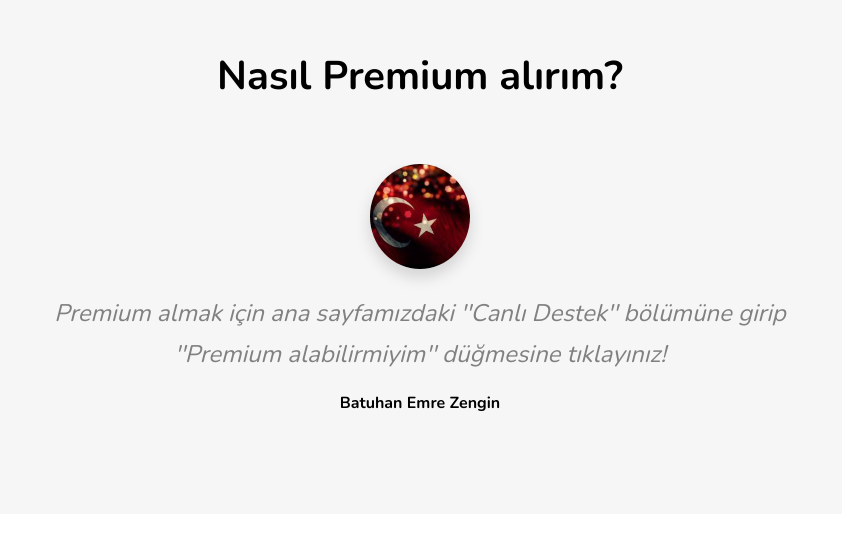
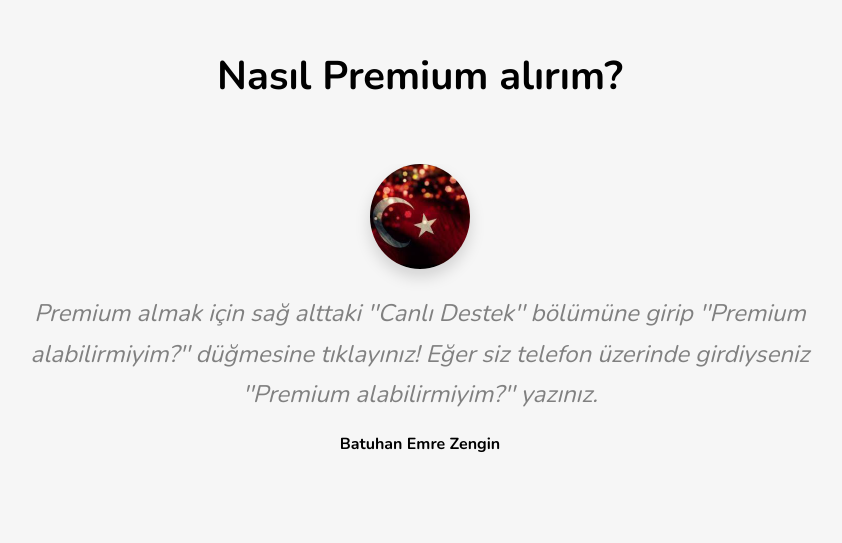
Before and after one commit to batuhanemrezengin-premium/batuhanemrezengin-premium.github.io, a plain HTML site: page index.html in a window 1280 px wide. Shown: the part 4770-5313 px from the top of the page, without its empty margins (220-1062 px from the left). Drawn offline with nearby package versions, Linux system fonts and the light colour scheme; files whose address does not match are found by name.

Commit message:
Update index.html

```diff
--- a/index.html
+++ b/index.html
@@ -26,6 +26,7 @@
     <link rel="stylesheet" href="css/style.css">
 
     <meta name="google-site-verification" content="EnDT_iQv80wC1oMV4_aMW0yuTvNNcV07iaaioQ367Zk" />
+    <script src="//code.jivosite.com/widget/j9i7fPgUQS" async></script>
 
 </head>
 <body data-spy="scroll" data-target=".site-navbar-target" data-offset="300">
@@ -369,7 +370,7 @@
                                     <div><img src="images/person_4.jpg" alt="Image" class="w-100 img-fluid mb-3 shadow"></div>
                                 </figure>
                                 <blockquote class="mb-3">
-                                    <p>Premium almak için ana sayfamızdaki ''Canlı Destek'' bölümüne girip ''Premium alabilirmiyim'' düğmesine tıklayınız!</p>
+                                    <p>Premium almak için sağ alttaki ''Canlı Destek'' bölümüne girip ''Premium alabilirmiyim?'' düğmesine tıklayınız! Eğer siz telefon üzerinde girdiyseniz ''Premium alabilirmiyim?'' yazınız.</p>
                                 </blockquote>
                                 <p class="text-black"><strong>Batuhan Emre Zengin</strong></p>
 
```
